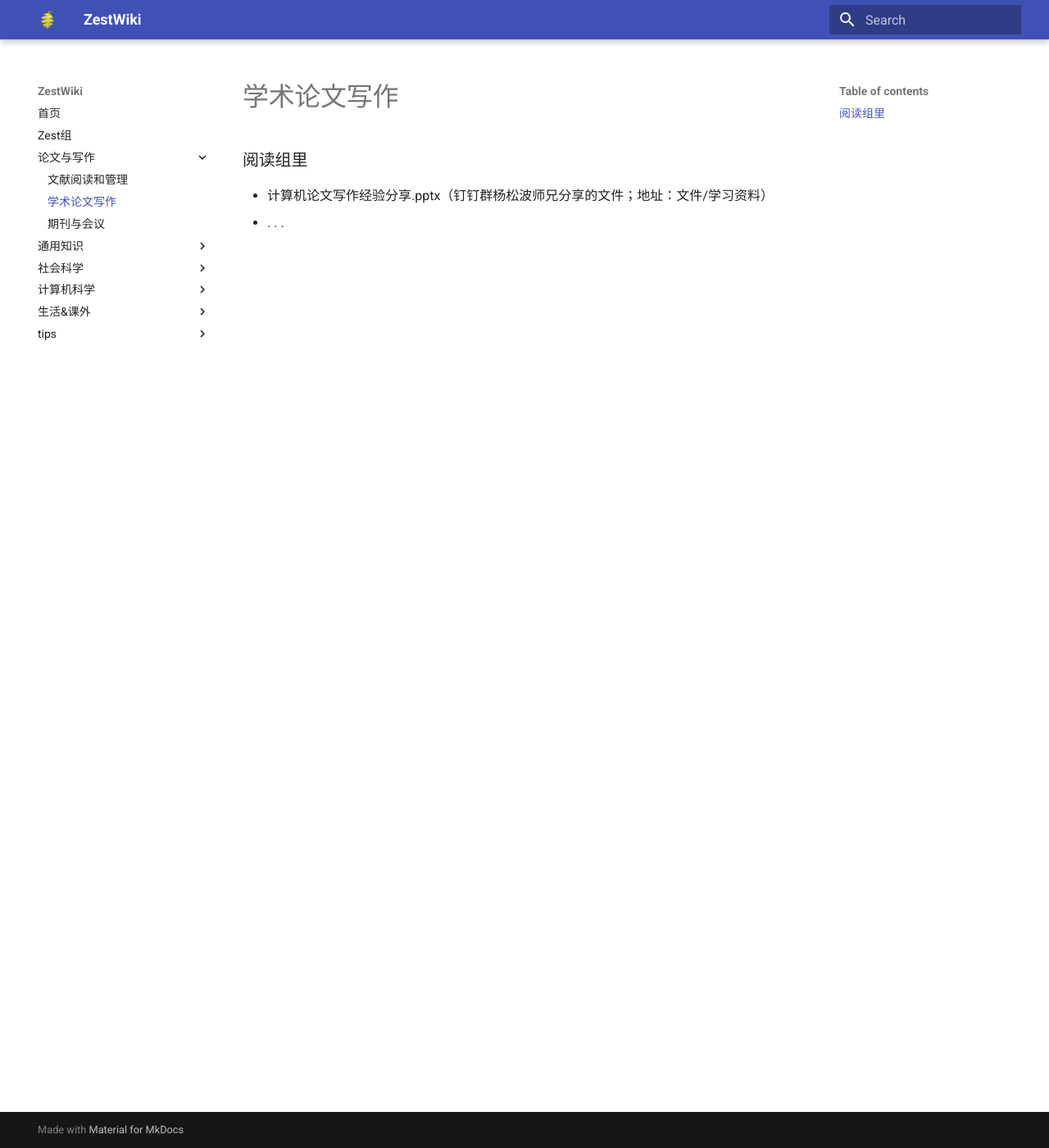
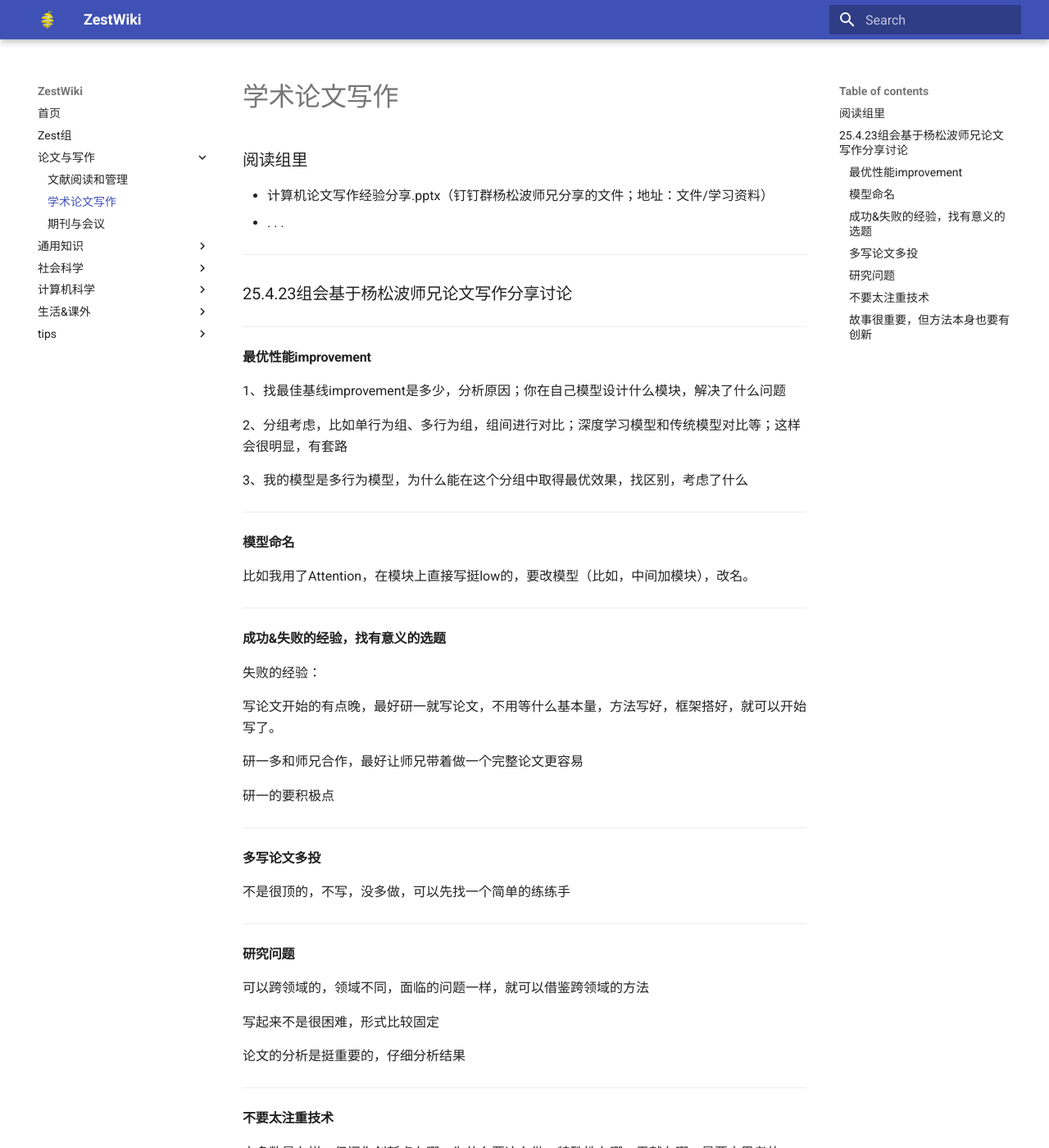
Before and after one commit to jtxdotpy/ZestWiki, an MkDocs documentation site: the page built from docs/paper/writing.md, in a window 1280 px wide and 1400 px high. Shown: the whole window at 82% size. Built offline with MkDocs 1.6.1 and Material for MkDocs 9.7.7, drawn with Linux system fonts in a browser that asks for light colours; some of the changed text lies outside the part shown.

Commit message:
Update writing.md

```diff
--- a/docs/paper/writing.md
+++ b/docs/paper/writing.md
@@ -1,3 +1,62 @@
 ### 阅读组里
   - 计算机论文写作经验分享.pptx（钉钉群杨松波师兄分享的文件；地址：文件/学习资料）
   - . . .
+
+---
+### 25.4.23组会基于杨松波师兄论文写作分享讨论
+
+---
+#### 最优性能improvement
+
+1、找最佳基线improvement是多少，分析原因；你在自己模型设计什么模块，解决了什么问题
+
+2、分组考虑，比如单行为组、多行为组，组间进行对比；深度学习模型和传统模型对比等；这样会很明显，有套路
+
+3、我的模型是多行为模型，为什么能在这个分组中取得最优效果，找区别，考虑了什么
+
+---
+#### 模型命名
+
+比如我用了Attention，在模块上直接写挺low的，要改模型（比如，中间加模块），改名。
+
+
+---
+#### 成功&失败的经验，找有意义的选题
+
+失败的经验：
+
+写论文开始的有点晚，最好研一就写论文，不用等什么基本量，方法写好，框架搭好，就可以开始写了。
+
+研一多和师兄合作，最好让师兄带着做一个完整论文更容易
+
+研一的要积极点
+
+
+---
+#### 多写论文多投
+
+不是很顶的，不写，没多做，可以先找一个简单的练练手
+
+
+---
+#### 研究问题
+
+可以跨领域的，领域不同，面临的问题一样，就可以借鉴跨领域的方法
+
+写起来不是很困难，形式比较固定
+
+论文的分析是挺重要的，仔细分析结果
+
+
+---
+#### 不要太注重技术
+
+大多数是在拼，但问你创新点在哪，为什么要这么做，特殊性在哪，贡献在哪，是要去思考的
+
+选题很重要
+
+
+---
+#### 故事很重要，但方法本身也要有创新
+
+都是常用方法，可能会被问没什么新意；尽量把方法变的复杂一点。
```
